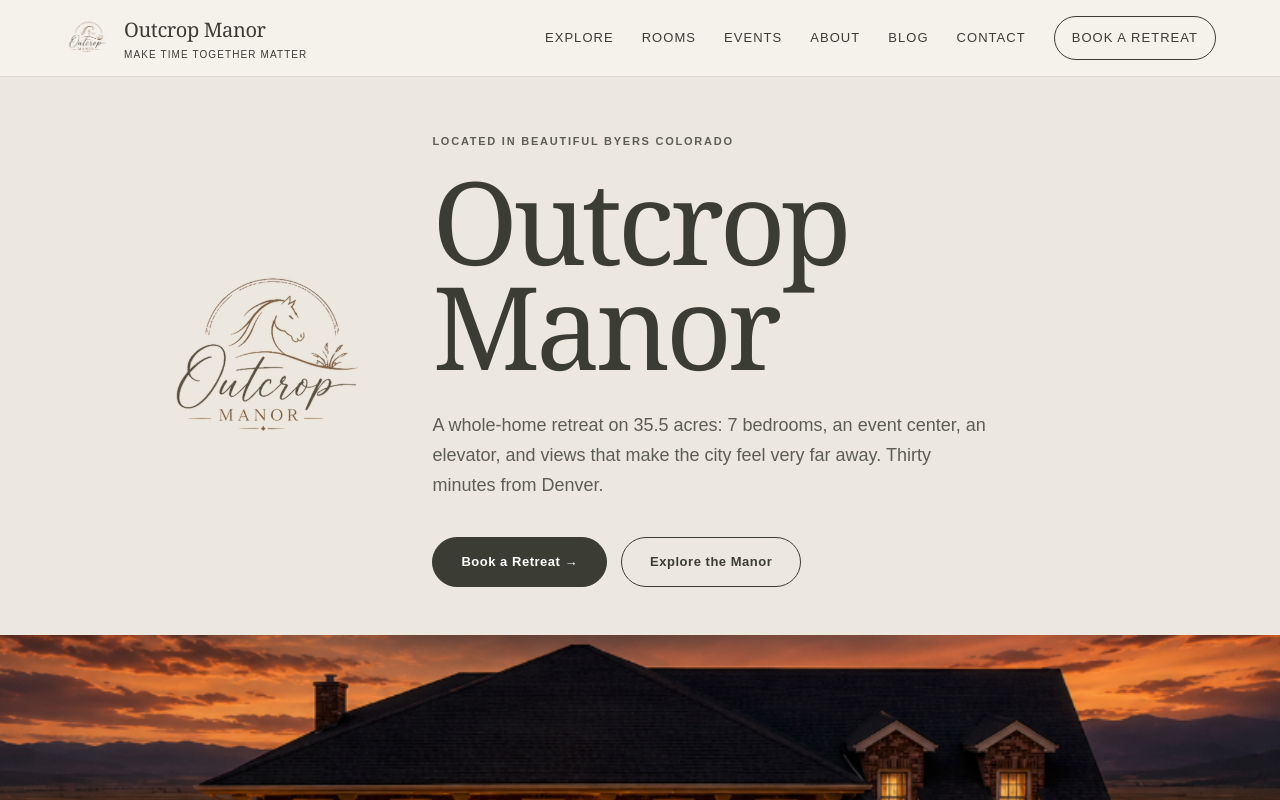
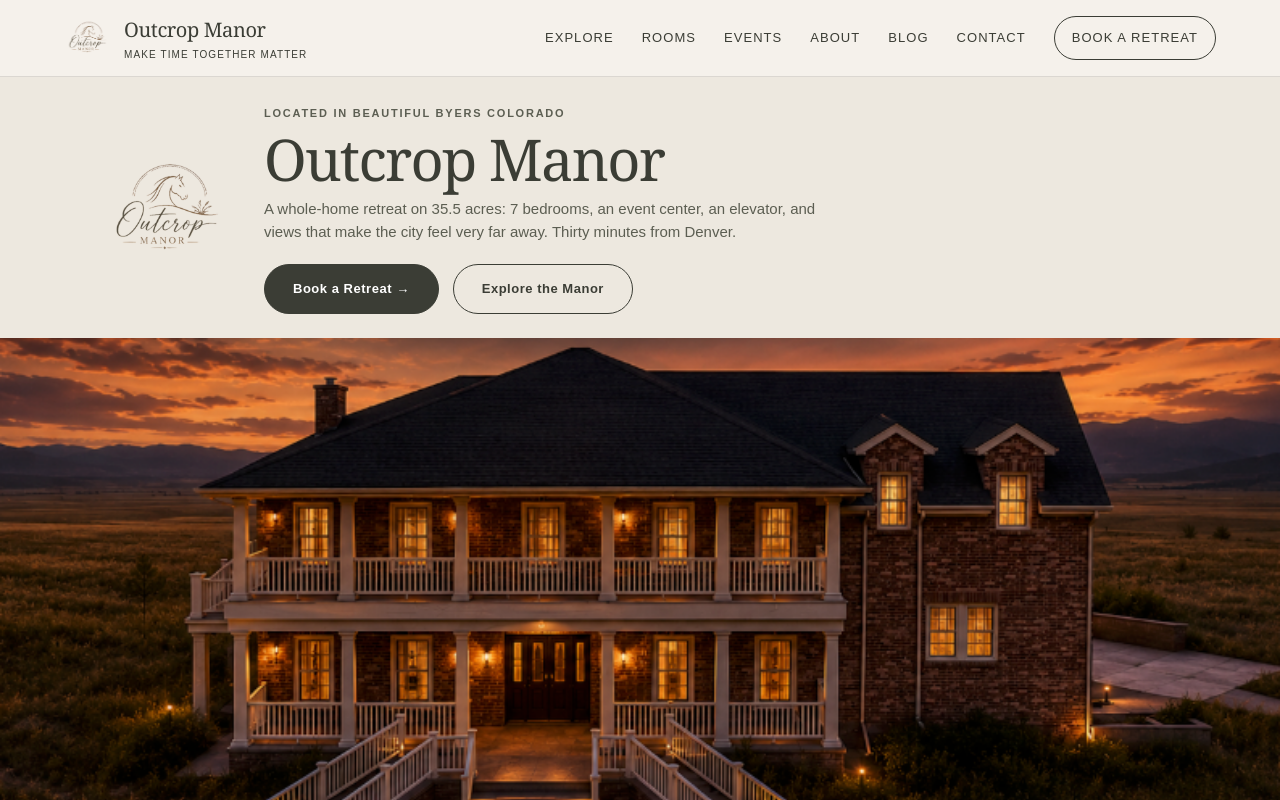
Before and after one commit to stimmel11/outcrop-manor-website, a Next.js app: page / in a window 1280 px wide. Shown: the top 800 px of the page. Built offline with nearby package versions, Linux system fonts and the light colour scheme.

Commit message:
Hero: compress to two-row feel — smaller logo, h1, tighter padding
Co-Authored-By: Claude Sonnet 4.6 <noreply@anthropic.com>
Claude-Session: https://claude.ai/code/session_01AN4QuHKFK3LvPHS3VXJ5fQ

```diff
--- a/app/globals.css
+++ b/app/globals.css
@@ -62,33 +62,33 @@ a { color: inherit; }
 
 /* ── Hero ───────────────────────────────────────────────────────────── */
 .hero-text-block {
-  max-width: 1100px;
+  max-width: 1200px;
   margin: 0 auto;
-  padding: 56px 5vw 48px;
+  padding: 28px 5vw 24px;
 }
 .hero-text-inner {
   display: flex;
-  gap: 48px;
+  gap: 32px;
   align-items: center;
 }
 .hero-logo {
-  width: clamp(160px, 18vw, 260px);
+  width: clamp(90px, 10vw, 140px);
   flex-shrink: 0;
   object-fit: contain;
   mix-blend-mode: multiply;
   opacity: 0.88;
 }
-.eyebrow { font-size: 11px; font-weight: 700; letter-spacing: 0.16em; margin: 0 0 18px; text-transform: uppercase; color: var(--forest-soft); }
+.eyebrow { font-size: 11px; font-weight: 700; letter-spacing: 0.16em; margin: 0 0 8px; text-transform: uppercase; color: var(--forest-soft); }
 .hero-text-block h1 {
   font-family: var(--font-display);
-  font-size: clamp(64px, 9vw, 130px);
+  font-size: clamp(36px, 4.5vw, 64px);
   font-weight: 400;
-  letter-spacing: -0.04em;
-  line-height: 0.92;
-  margin: 0 0 32px;
+  letter-spacing: -0.03em;
+  line-height: 1;
+  margin: 0 0 10px;
   color: var(--forest);
 }
-.hero-intro { font-size: 18px; line-height: 1.65; margin: 0 0 36px; max-width: 560px; color: var(--forest-soft); }
+.hero-intro { font-size: 15px; line-height: 1.55; margin: 0 0 20px; max-width: 560px; color: var(--forest-soft); }
 .hero-actions { display: flex; gap: 14px; flex-wrap: wrap; }
 
 /* Full-bleed hero photo */
```
